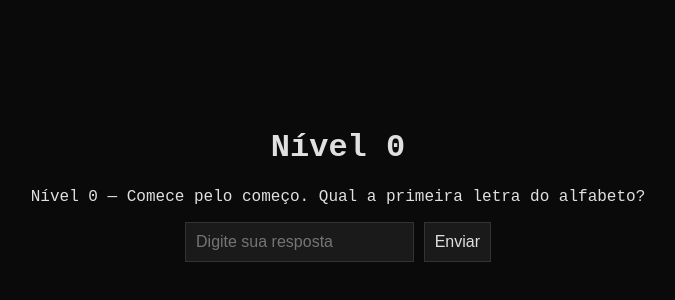
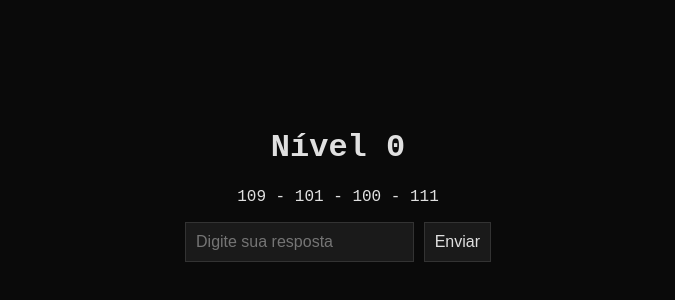
Before and after one commit to kauandreoli/ARG-UVA, a plain HTML site: page index.html in a window 1280 px wide. Shown: the whole page, without its empty margins (302-977 px from the left). Drawn offline with Linux system fonts and the light colour scheme.

Commit message:
Update index.html

```diff
--- a/index.html
+++ b/index.html
@@ -7,15 +7,15 @@
 </head>
 <body>
   <h1>Nível 0</h1>
-  <p>Nível 0 — Comece pelo começo. Qual a primeira letra do alfabeto?</p>
+  <p>109 - 101 - 100 - 111</p>
 
   <form onsubmit="return verificarResposta()">
     <input type="text" id="resposta" placeholder="Digite sua resposta">
     <button type="submit">Enviar</button>
   </form>
 
-  <!-- Segredo escondido no código-fonte -->
-  <!-- a -->
+  <!-- ? -->
+  <!-- Talvez algo ALTernativo possa te ajudar... -->
 
   <p class="hidden-clue">Pista oculta: a</p>
 
```
